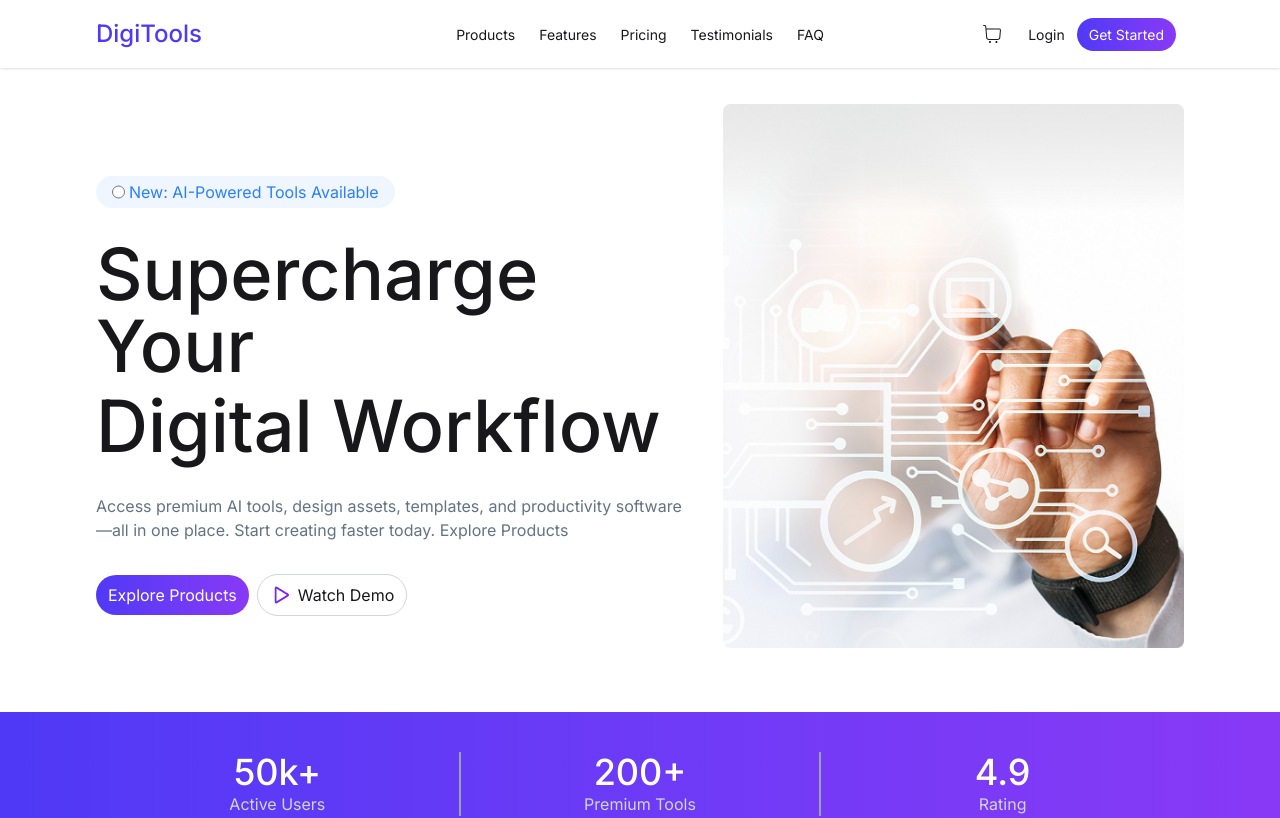
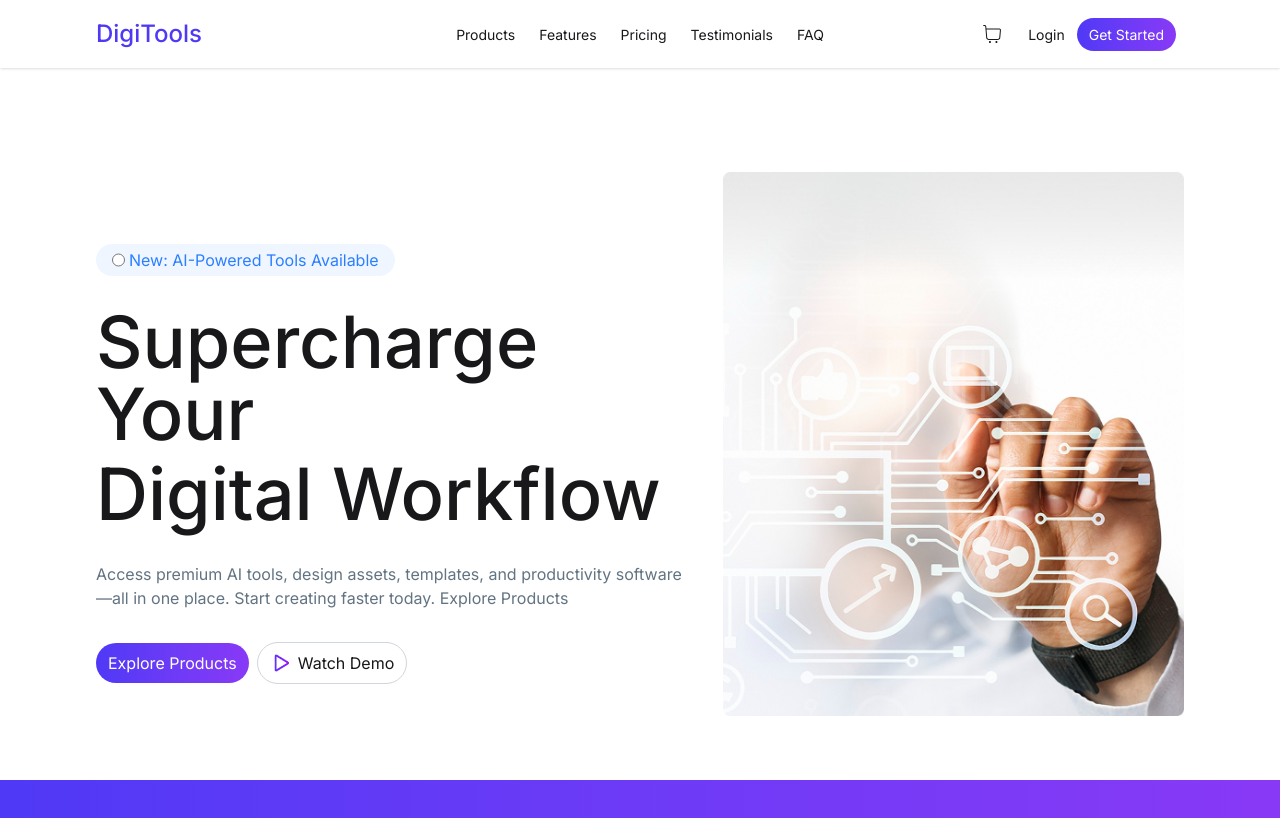
Before and after one commit to Ranadev25/assignment-6, a React (Vite) app: page / in a window 1280 px wide. Shown: the top 818 px of the page. Built offline with nearby package versions, Linux system fonts and the light colour scheme.

Commit message:
modify navber section

```diff
--- a/src/components/Navber/Navber.jsx
+++ b/src/components/Navber/Navber.jsx
@@ -3,7 +3,7 @@ import { CiShoppingCart } from "react-icons/ci";
 
 const Navber = ({count}) => {
   return (
-    <div className="shadow-sm fixed top-0 z-10 bg-white w-full">
+    <div className="shadow-sm bg-white">
       <div className="md:w-[90%] lg:w-[85%] mx-auto ">
         <div className="navbar px-0">
           <div className="navbar-start">
```
